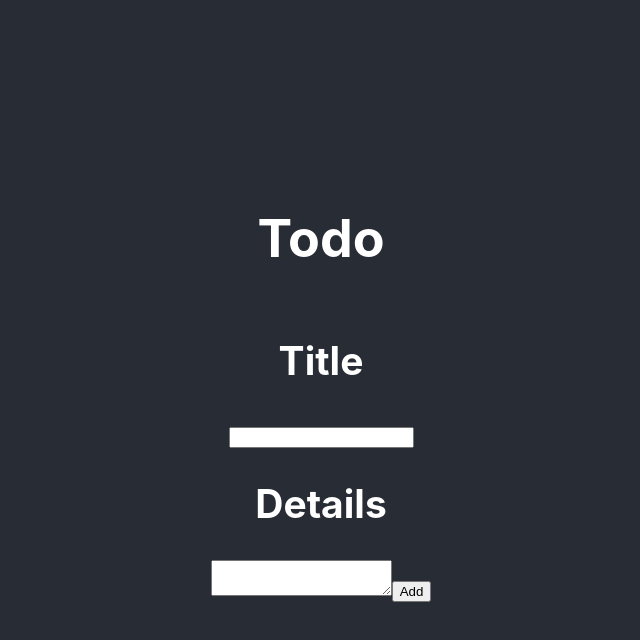
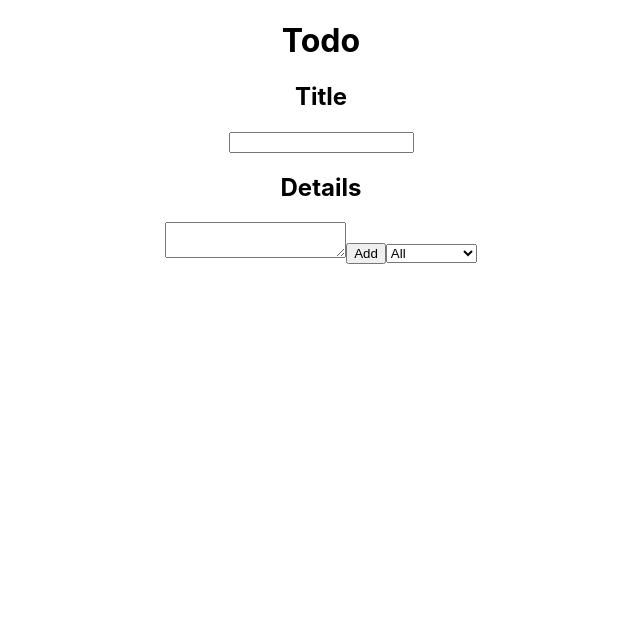
Before and after one commit to toshi-ino/todo-list-react-7, a React (Create React App) app: page / in a window 1280 px wide. Shown: the top 640 px of the page, without its empty margins (319-959 px from the left). Built offline with nearby package versions, Linux system fonts and the light colour scheme.

Commit message:
WIP: working on adding filter

```diff
--- a/src/App.js
+++ b/src/App.js
@@ -1,14 +1,14 @@
 import logo from "./logo.svg";
 import "./App.css";
-import { useState } from "react";
+import { useEffect, useState } from "react";
 
 function App() {
   const [todos, setTodos] = useState([]);
   const [text, setText] = useState("");
   const [detail, setDetail] = useState("");
-  const [status, setStatus] = useState("Not Started");
-  const [isEditing, setIsEditing] = useState(false);
-  const [currentTodo, setCurrentTodo] = useState({});
+  const [status, setStatus] = useState("notStarted");
+  const [filter, setFilter] = useState("all");
+  const [filteredTodos, setFilteredTodos] = useState([]);
 
   const handleTodoChange = (e) => {
     setText(e.target.value);
@@ -21,7 +21,7 @@ function App() {
       text: text,
       id: new Date().getTime(),
       detail: detail,
-      status: status,
+      status: "notStarted",
     };
 
     setTodos([...todos, newTodo]);
@@ -68,9 +68,35 @@ function App() {
     setTodos(newTodos);
   };
 
+  useEffect(() => {
+    const filteringTodos = () => {
+      switch (filter) {
+        case "notStarted":
+          setFilteredTodos(
+            todos.filter((todo) => todo.status === "notStarted")
+          );
+          break;
+
+        case "inProgress":
+          setFilteredTodos(
+            todos.filter((todo) => todo.status === "inProgress")
+          );
+          break;
+
+        case "done":
+          setFilteredTodos(todos.filter((todo) => todo.status === "done"));
+          break;
+
+        default:
+          setFilteredTodos(todos);
+      }
+      console.log("filter=", filter);
+    };
+    filteringTodos();
+  }, [filter, todos]); //?
+
   return (
     <div className="App">
-      <header className="App-header">
       <h1>Todo</h1>
 
       <div className="App-content">
@@ -89,8 +115,21 @@ function App() {
 
         <button onClick={handleAddClick}>Add</button>
 
+        <select
+          value={filter}
+          onChange={(e) => {
+            setFilter(e.target.value);
+            console.log("e=", e.target.value);
+          }}
+        >
+          <option value="all">All</option>
+          <option value="notStarted">Not Started</option>
+          <option value="inProgress">In Progress</option>
+          <option value="done">Done</option>
+        </select>
+
         <ul>
-            {todos.map((todo) => {
+          {filteredTodos.map((todo) => {
             return (
               <li key={todo.id}>
                 <input
@@ -111,15 +150,15 @@ function App() {
                 <select
                   onChange={(e) => {
                     setStatus(e.target.value);
-                      console.log(e.target.value);
+                    {
+                      console.log("todo.status=", todo.status);
+                    }
                   }}
                 >
                   <option value="notStarted">Not Started</option>
                   <option value="inProgress">In Progress</option>
                   <option value="done">Done</option>
                 </select>
-
-                  {/* {console.log(e.target.valuedo)} */}
 
                 <button onClick={() => handleDeleteClick(todo.id)}>
                   Delete
@@ -129,7 +168,6 @@ function App() {
           })}
         </ul>
       </div>
-      </header>
     </div>
   );
 }
```
Lines whose indentation alone changed are shown as unchanged.
